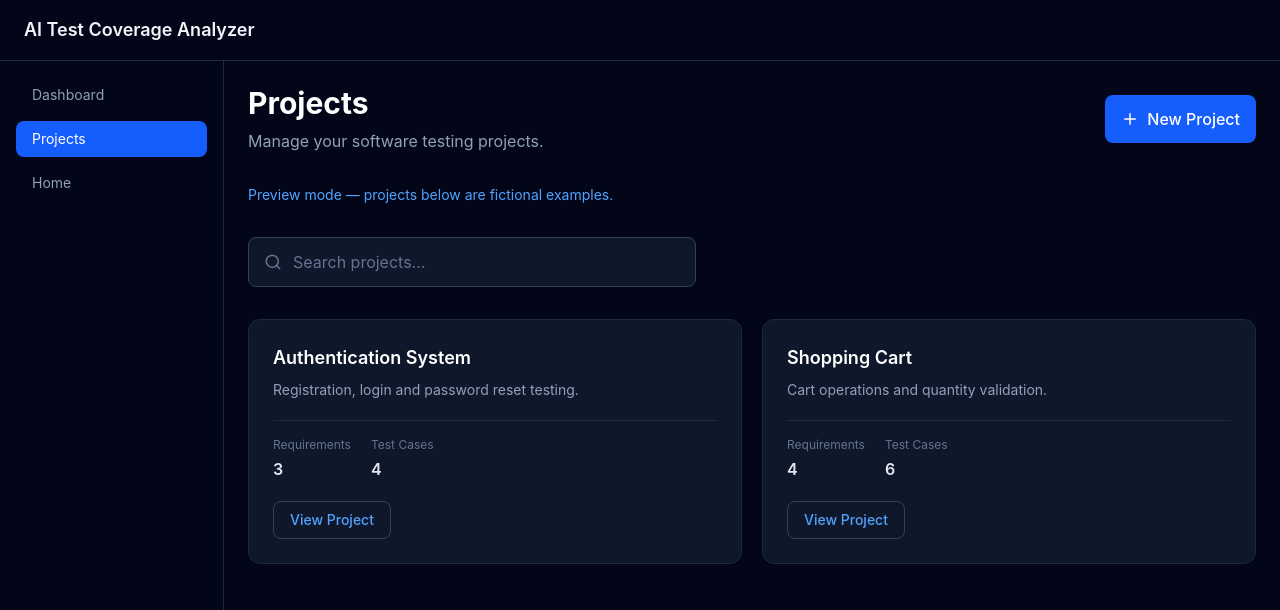
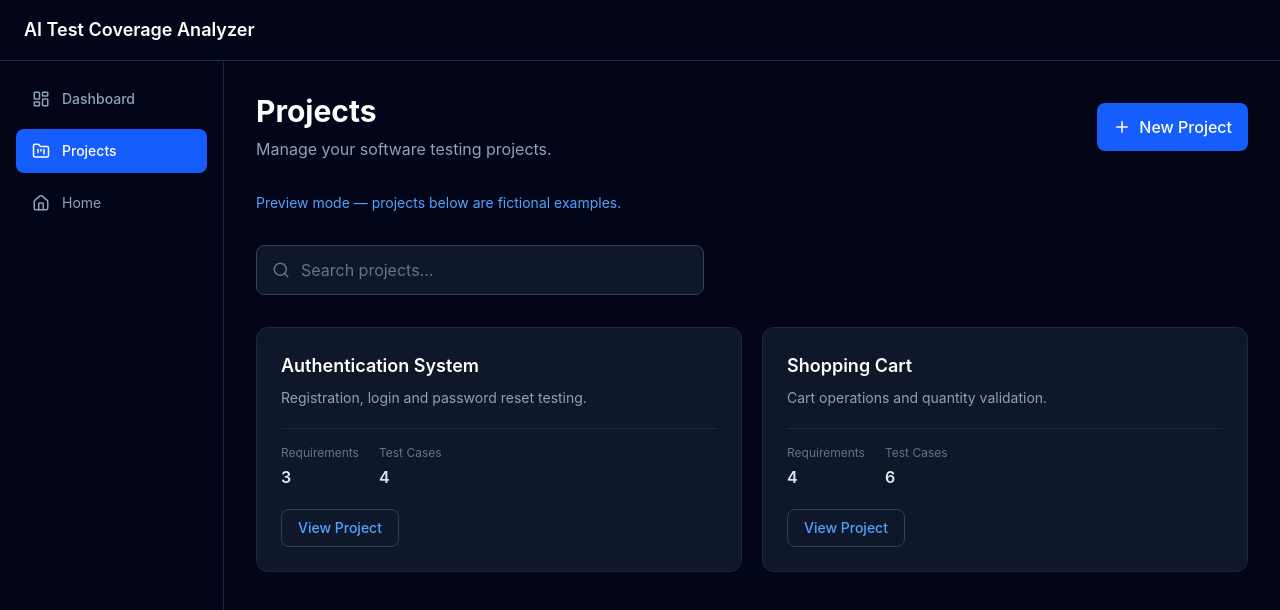
Before and after one commit to divineconnect135/ai-test-coverage-analyzer, a React (Vite) app in the folder apps/web/: page /projects in a window 1280 px wide. Shown: the top 610 px of the page. Built offline with nearby package versions, Linux system fonts and the light colour scheme.

Commit message:
feat: complete frontend foundation

```diff
--- a/apps/web/src/components/layout/AppLayout.tsx
+++ b/apps/web/src/components/layout/AppLayout.tsx
@@ -1,55 +1,72 @@
 import { Link, NavLink, Outlet } from 'react-router'
+import { LayoutDashboard, FolderKanban, House } from 'lucide-react'
+
+const navigation = [
+  {
+    label: 'Dashboard',
+    path: '/dashboard',
+    icon: LayoutDashboard,
+    end: true,
+  },
+  {
+    label: 'Projects',
+    path: '/projects',
+    icon: FolderKanban,
+    end: false,
+  },
+]
 
 export default function AppLayout() {
   return (
     <div className="min-h-screen bg-slate-950 text-slate-100">
+      {/* Application Header */}
       <header className="border-b border-slate-800 px-6 py-4">
-        <Link to="/" className="text-lg font-semibold">
+        <Link to="/" className="text-lg font-semibold text-white">
           AI Test Coverage Analyzer
         </Link>
       </header>
 
       <div className="flex min-h-screen flex-col md:flex-row">
+        {/* Sidebar */}
         <aside className="w-full shrink-0 border-b border-slate-800 p-4 md:w-56 md:border-r md:border-b-0">
-          <nav aria-label="Application navigation" className="flex gap-2 md:flex-col">
+          <nav aria-label="Application navigation" className="flex flex-wrap gap-2 md:flex-col">
+            {navigation.map((item) => {
+              const Icon = item.icon
+
+              return (
                 <NavLink
-              to="/dashboard"
-              end
+                  key={item.path}
+                  to={item.path}
+                  end={item.end}
                   className={({ isActive }) =>
-                `rounded-lg px-4 py-2 text-sm transition-colors ${
+                    `flex items-center gap-3 rounded-lg px-4 py-3 text-sm font-medium transition-colors ${
                       isActive
                         ? 'bg-blue-600 text-white'
                         : 'text-slate-400 hover:bg-slate-800 hover:text-white'
                     }`
                   }
                 >
-              Dashboard
+                  <Icon size={18} aria-hidden="true" />
+                  {item.label}
                 </NavLink>
-
-            <NavLink
-              to="/projects"
-              className={({ isActive }) =>
-                `rounded-lg px-4 py-2 text-sm transition-colors ${
-                  isActive
-                    ? 'bg-blue-600 text-white'
-                    : 'text-slate-400 hover:bg-slate-800 hover:text-white'
-                }`
-              }
-            >
-              Projects
-            </NavLink>
+              )
+            })}
 
             <Link
               to="/"
-              className="rounded-lg px-4 py-2 text-sm text-slate-400 transition-colors hover:bg-slate-800 hover:text-white"
+              className="flex items-center gap-3 rounded-lg px-4 py-3 text-sm text-slate-400 hover:bg-slate-800 hover:text-white"
             >
+              <House size={18} aria-hidden="true" />
               Home
             </Link>
           </nav>
         </aside>
 
-        <main className="min-w-0 flex-1 p-6">
+        {/* Page Content */}
+        <main className="min-w-0 flex-1 p-4 sm:p-6 lg:p-8">
+          <div className="mx-auto w-full max-w-6xl">
             <Outlet />
+          </div>
         </main>
       </div>
     </div>
```
Lines whose indentation alone changed are shown as unchanged.
